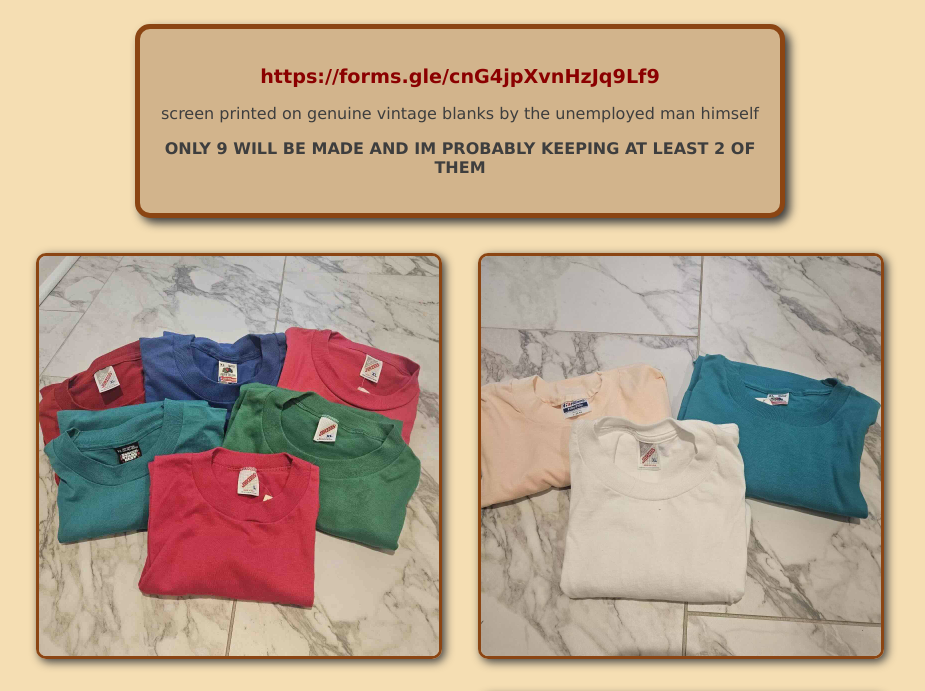
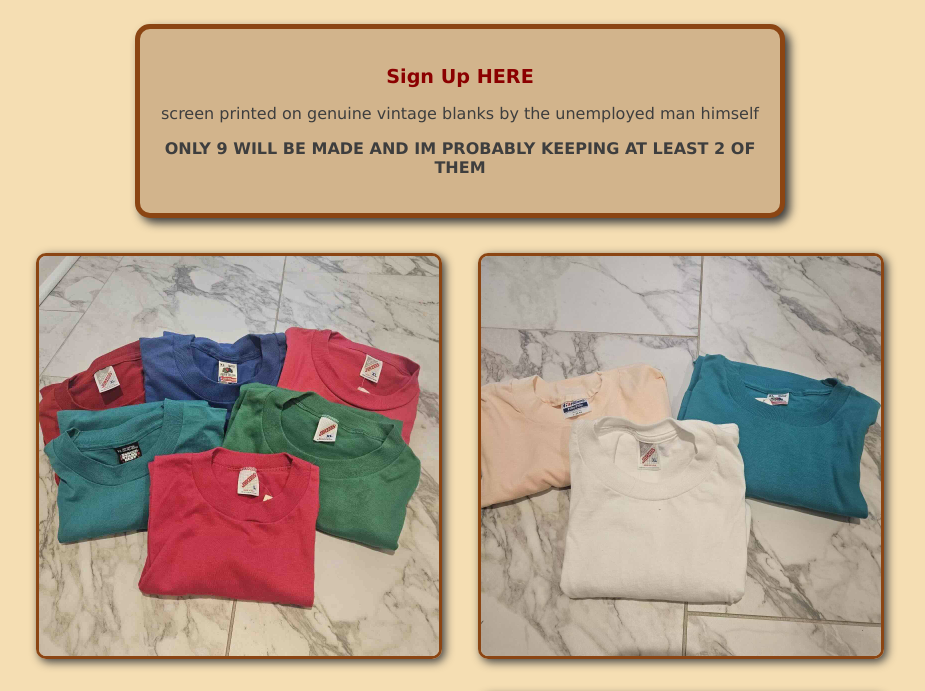
Before and after one commit to ryanjpodonnell/ryanodonnell-ghpage, a plain HTML site: page theunemployedman.html in a window 1280 px wide. Shown: the part 104-795 px from the top of the page, without its empty margins (180-1105 px from the left). Drawn offline with Linux system fonts and the light colour scheme.

Commit message:
Update CTA

```diff
--- a/theunemployedman.html
+++ b/theunemployedman.html
@@ -65,7 +65,7 @@
     <h1>Be Part of PREHISTORY for just $40!!</h1>
 
     <div class="content">
-        <p><a href="https://forms.gle/cnG4jpXvnHzJq9Lf9" target="_blank">https://forms.gle/cnG4jpXvnHzJq9Lf9</a></p>
+        <p><a href="https://forms.gle/cnG4jpXvnHzJq9Lf9" target="_blank">Sign Up HERE</a></p>
         <p>screen printed on genuine vintage blanks by the unemployed man himself</p>
         <p><strong>ONLY 9 WILL BE MADE AND IM PROBABLY KEEPING AT LEAST 2 OF THEM</strong></p>
     </div>
```
